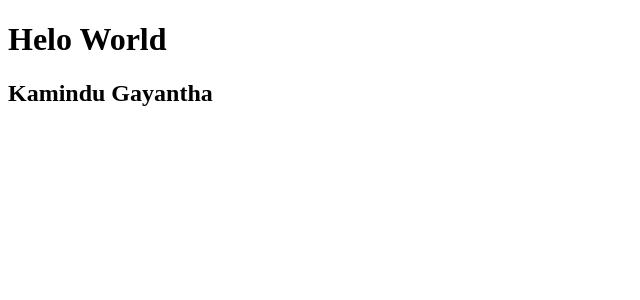
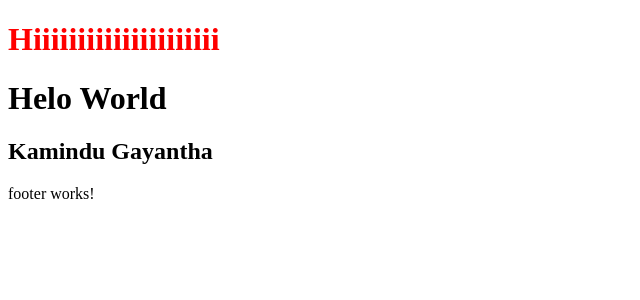
Before and after one commit to Kamindu99/angular-land_selling_website, an Angular app: page / in a window 1280 px wide. Shown: the top 300 px of the page, without its empty margins (0-640 px from the left). Built offline with nearby package versions, Linux system fonts and the light colour scheme.

Commit message:
create header and footer component

```diff
--- /dev/null
+++ b/src/app/Header/header.component.css
@@ -0,0 +1,3 @@
+h1{
+    color: red;
+}
--- /dev/null
+++ b/src/app/Header/header.component.html
@@ -0,0 +1 @@
+<h1>Hiiiiiiiiiiiiiiiiiiiii</h1>
--- a/src/app/app.component.html
+++ b/src/app/app.component.html
@@ -1,2 +1,4 @@
+<header-component></header-component>
 <h1>Helo World</h1>
 <h2>{{myname}}</h2>
+<app-footer></app-footer>
--- a/src/app/app.module.ts
+++ b/src/app/app.module.ts
@@ -3,10 +3,14 @@ import { BrowserModule } from '@angular/platform-browser';
 
 import { AppRoutingModule } from './app-routing.module';
 import { AppComponent } from './app.component';
+import { HeaderComponent } from './Header/header.component';
+import { FooterComponent } from './footer/footer.component';
 
 @NgModule({
   declarations: [
-    AppComponent
+    AppComponent,
+    HeaderComponent,
+    FooterComponent
   ],
   imports: [
     BrowserModule,
--- /dev/null
+++ b/src/app/footer/footer.component.html
@@ -0,0 +1 @@
+<p>footer works!</p>
```
Also changed, not shown: src/app/Header/header.component.ts (added, +9 -0 lines), src/app/footer/footer.component.ts (added, +10 -0 lines), src/app/footer/footer.component.css (added), 2 other files (tests, documents, lock files or other folders).
